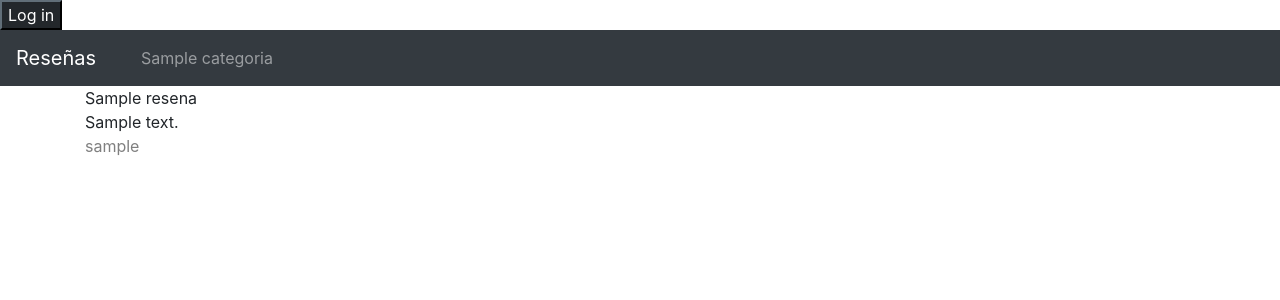
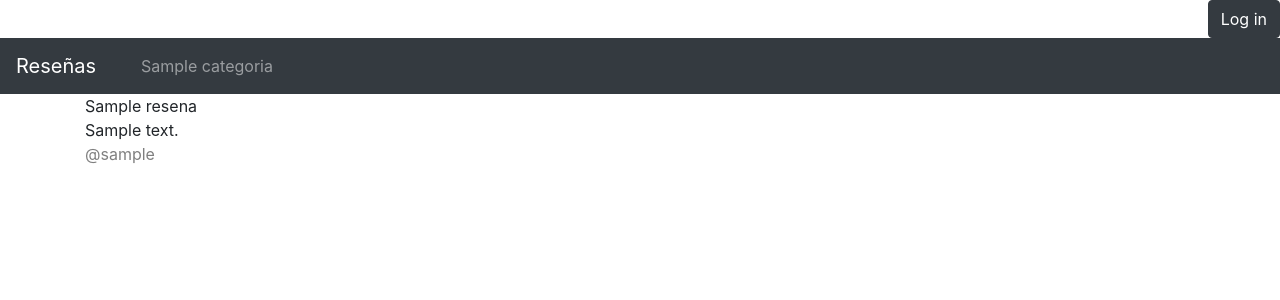
Before and after one commit to DCC-CC4401/2023-1-Grupo-3, a Django app: page / in a window 1280 px wide. Shown: the top 300 px of the page. Run offline with Django 4.2, Linux system fonts and the light colour scheme; tables that the repository leaves empty hold one stand-in row (values such as "Sample post").

Commit message:
se añade botón de login y si esta autenticado tiene su nombre de usuario

```diff
--- a/resenas_cool/inicio/templates/inicio/inicio.html
+++ b/resenas_cool/inicio/templates/inicio/inicio.html
@@ -9,8 +9,12 @@
 
 </head>
 <body>
-    <div class="botonlogin">
-        <button class="btn-dark" onclick=""> Log in </button>
+    <div class="d-flex justify-content-end">
+        {% if logged_in %}
+        <a class="btn btn-dark login" href="#"> {{user.id_usuario}} </a>
+        {% else %}
+        <a class="btn btn-dark login" href="/login"> Log in </a>
+        {% endif %}
     </div>
 
     <nav class="navbar navbar-expand-lg navbar-dark bg-dark">
@@ -31,13 +35,13 @@
     <div class="container">
         <div class="row">
             {% for resena in resenas %}
-            <div class="col-md-8">
+            <div class="col-md">
                 <a class="card-title">{{resena.titulo}}</a>
                 <br>
                 <!-- </img class="img-thumbnail" src="{{resena.foto}}"> -->
                 <a class="text-body descrip"> {{resena.descripcion}}</a>
                 <br>
-                <a class="text-black-50">{{resena.id_usuario}}</a>
+                <a class="text-black-50">@{{resena.id_usuario}}</a>
                 <br>
             </div>
             {% endfor %}
--- a/resenas_cool/inicio/views.py
+++ b/resenas_cool/inicio/views.py
@@ -1,7 +1,13 @@
-from django.shortcuts import render
+from django.shortcuts import render, redirect
 from resenas.models import Resenas, Categorias
+from usuarios.models import Usuario
 
 
 def ver_resenas(request):
     if request.method == 'GET':
-        return render(request, 'inicio/inicio.html', {"categorias": Categorias.objects.all(), "resenas": Resenas.objects.all()})
+        if request.user.is_authenticated:
+            logged_in = True
+        else:
+            logged_in = False
+
+        return render(request, 'inicio/inicio.html', {"user": Usuario.objects.all() ,"categorias": Categorias.objects.all(), "resenas": Resenas.objects.all()})
--- a/resenas_cool/resenas/views.py
+++ b/resenas_cool/resenas/views.py
@@ -11,7 +11,7 @@ def nueva_resena(request):
 
   if request.user.is_authenticated:
    form_resena = NuevaResenaModelForm()
-   categorias =Categorias.objects.all()
+   categorias = Categorias.objects.all()
 
    if request.method == "GET":
       print(request.user)
```
Also changed, not shown: resenas_cool/resenas/migrations/0006_alter_resenas_fecha_creación.py (added).
